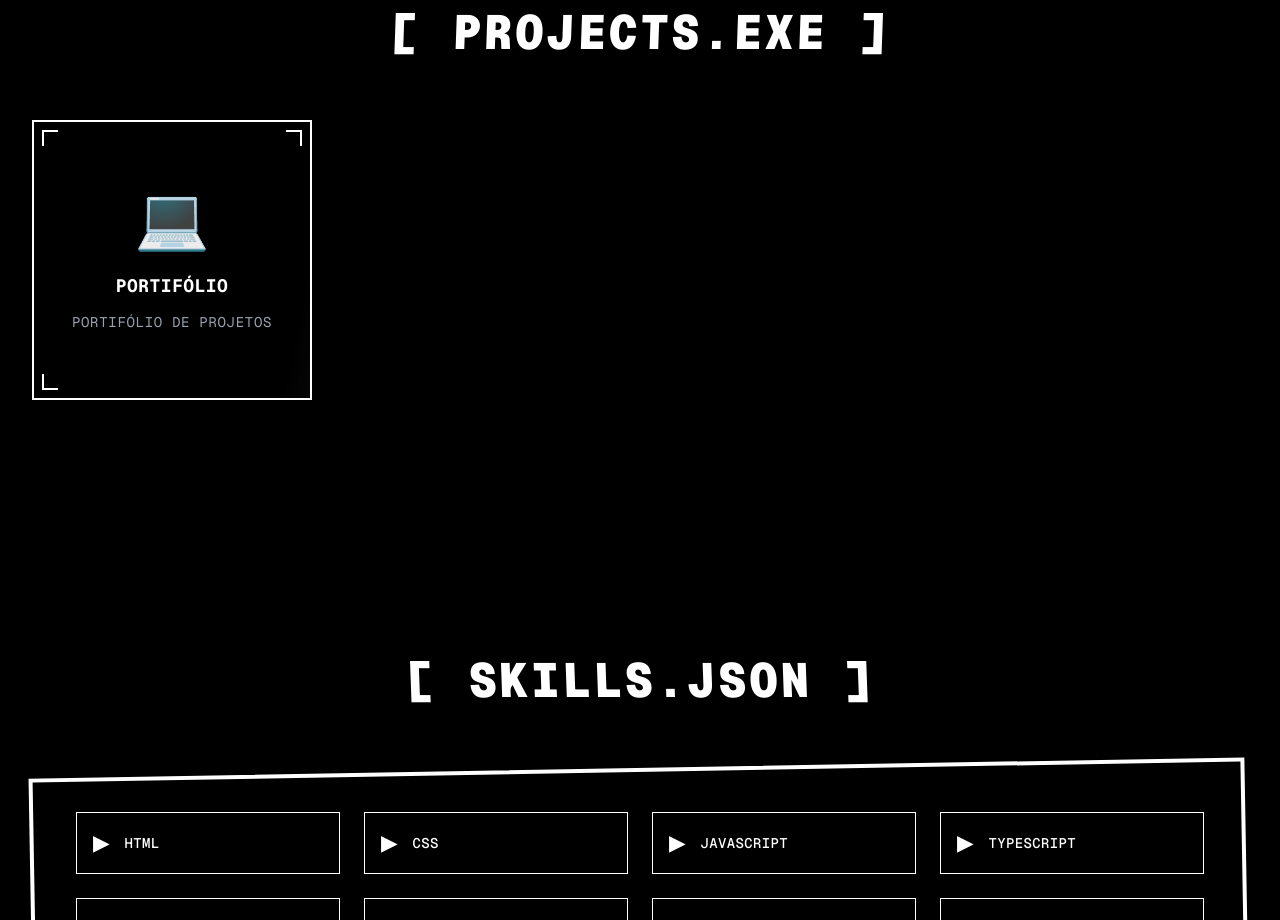
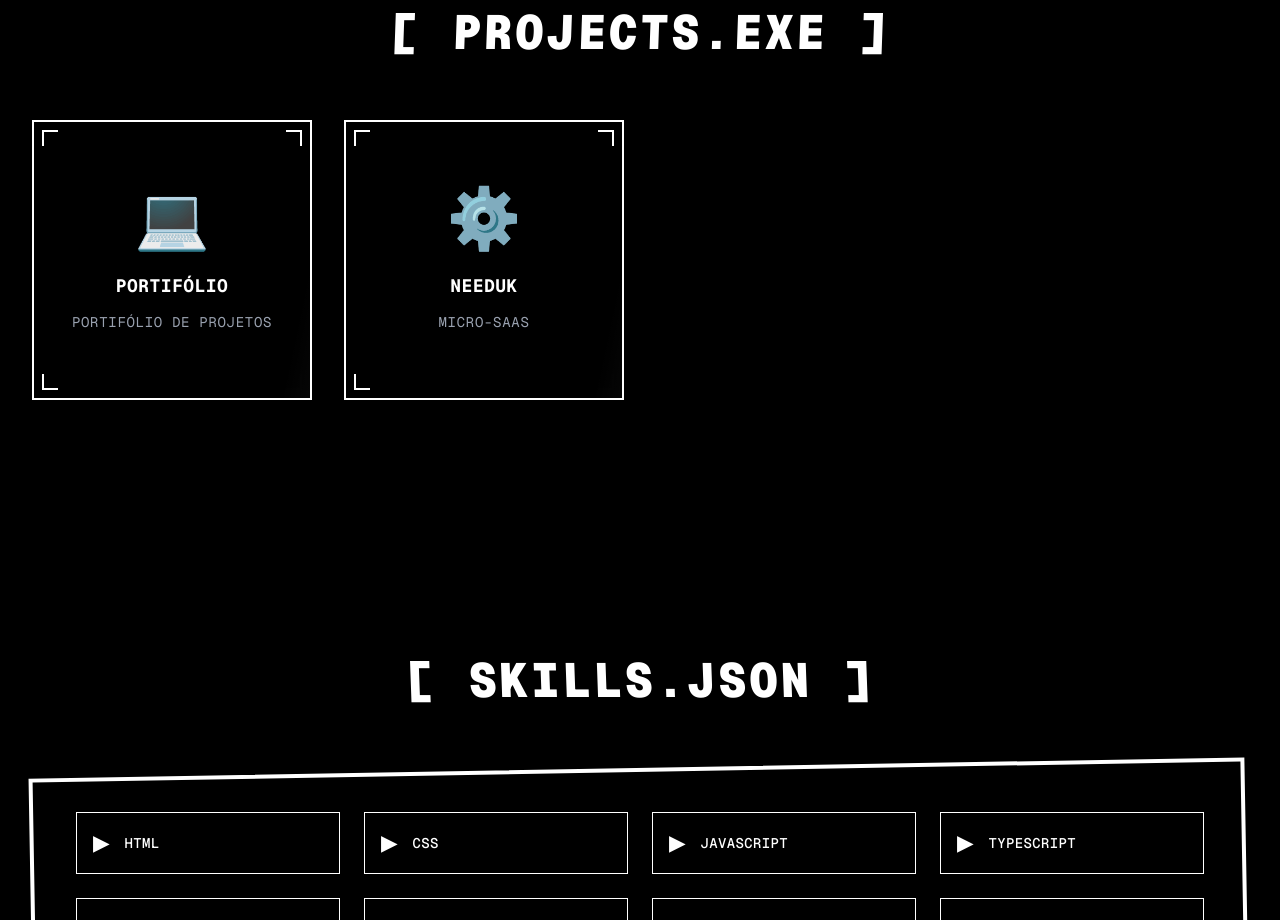
Before and after one commit to Rogerwa11/portfolio, a Next.js app: page / in a window 1280 px wide. Shown: the part 920-1840 px from the top of the page. Built offline with nearby package versions, Linux system fonts and the light colour scheme.

Commit message:
adicionando needuk

```diff
--- a/src/app/page.tsx
+++ b/src/app/page.tsx
@@ -33,7 +33,16 @@ export default function Portfolio() {
       fullDesc: "Portifólio de projetos com informações sobre mim e meus projetos desenvolvido com tecnologias modernas.",
       tech: ["Next.js", "Tailwind CSS", "Lucide-react", "React", "TypeScript"],
       emoji: "💻",
-      link: "https://rogerwallace.vercel.app/"
+      link: "https://portfolio-8nxpyq024-rogerwallaces-projects.vercel.app/"
+    },
+    {
+      id: 2,
+      title: "NeeduK",
+      shortDesc: "Micro-SaaS",
+      fullDesc: "Micro-SaaS para conectar estudantes, empresas e universidades, facilitando oportunidades de estágio, emprego e parcerias educacionais através de um sistema avançado de atividades colaborativas.",
+      tech: ["Next.js", "React", "TypeScript", "Tailwind CSS", "Better Auth", "Prisma", "PostgreSQL", "Zod", "Lucide React"],
+      emoji: "⚙️",
+      link: "https://github.com/Rogerwa11/needuk-next"
     }
   ];
 
```
Also changed, not shown: 2 other files (tests, documents, lock files or other folders).
